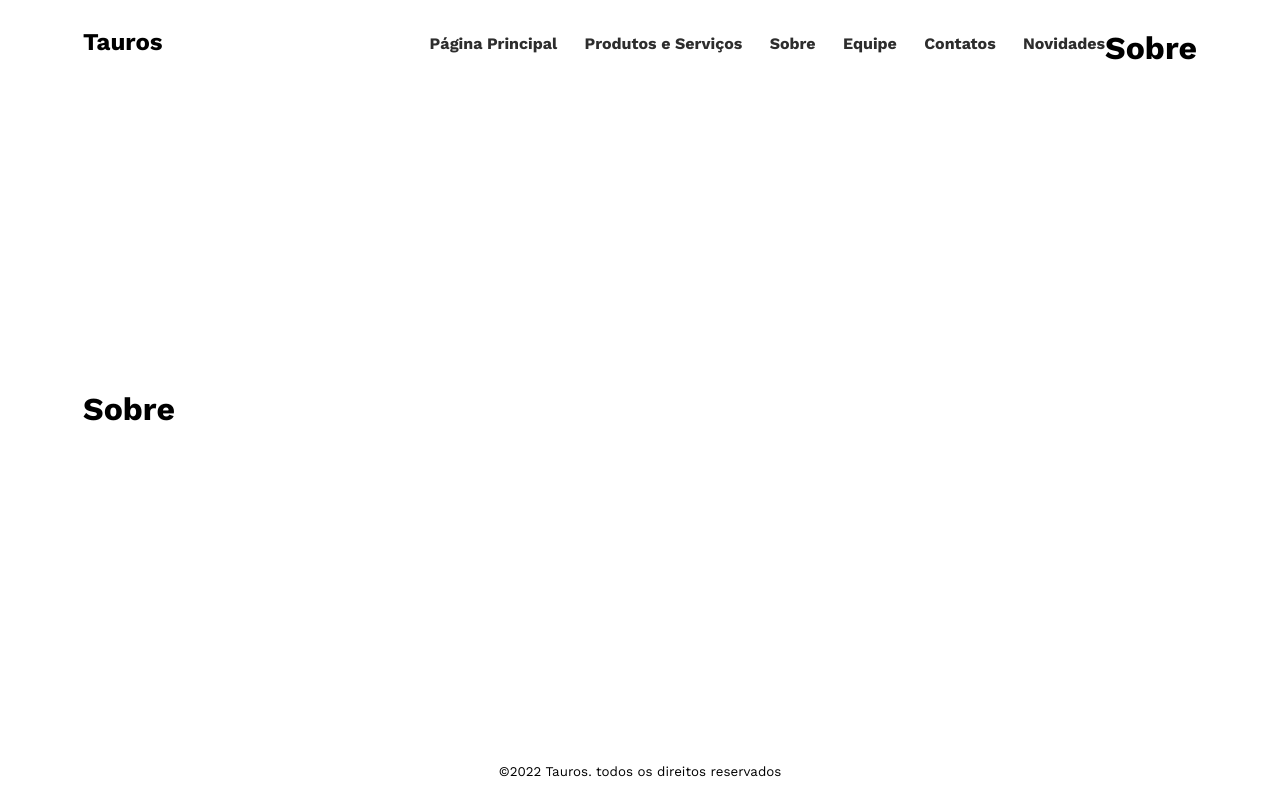
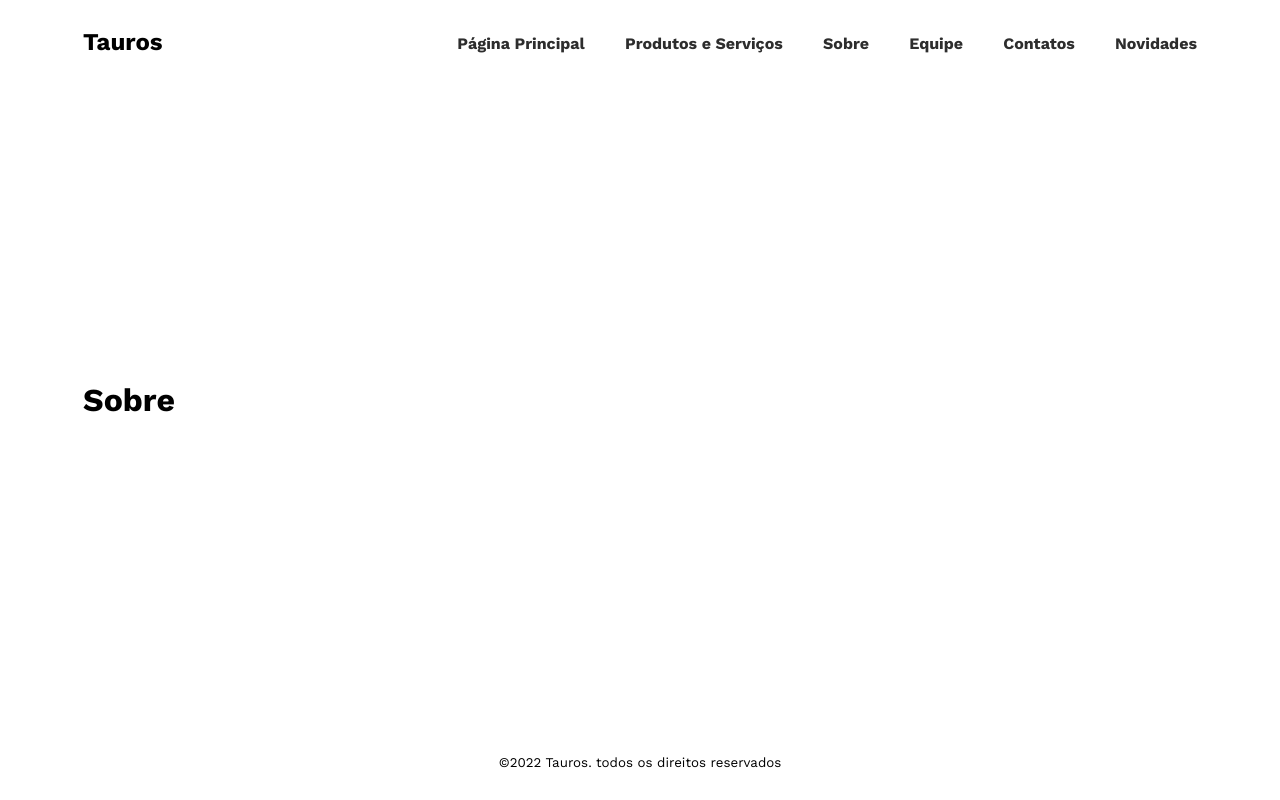
Before and after one commit to miguelcalazans/siteempresa, a website: page src/sobre.html in a window 1280 px wide. Drawn offline with nearby package versions, Linux system fonts and the light colour scheme.

Commit message:
correção sobre

```diff
--- a/src/sobre.html
+++ b/src/sobre.html
@@ -23,7 +23,6 @@
               <li><a href="novidades.html">Novidades</a></li>
             </menu>
           </nav>
-            <h1>Sobre</h1>
           </header>
           <main>
             <h1>Sobre</h1>
```
